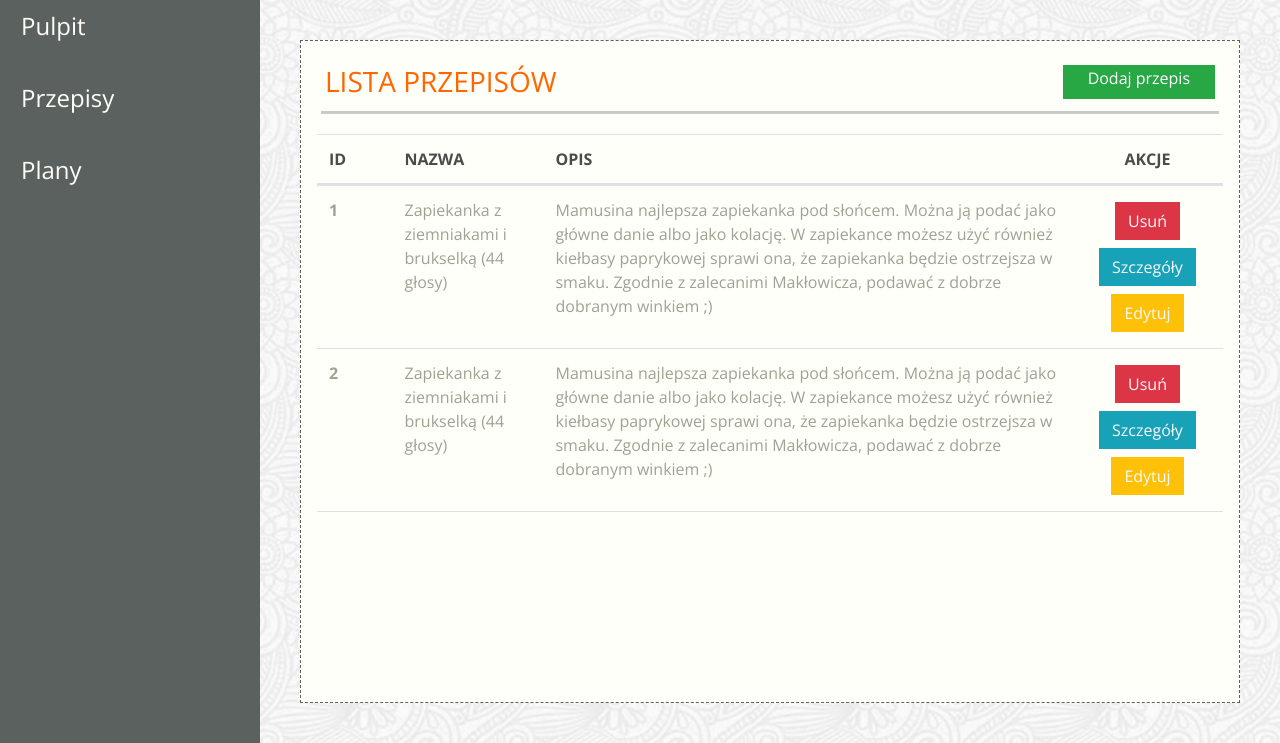
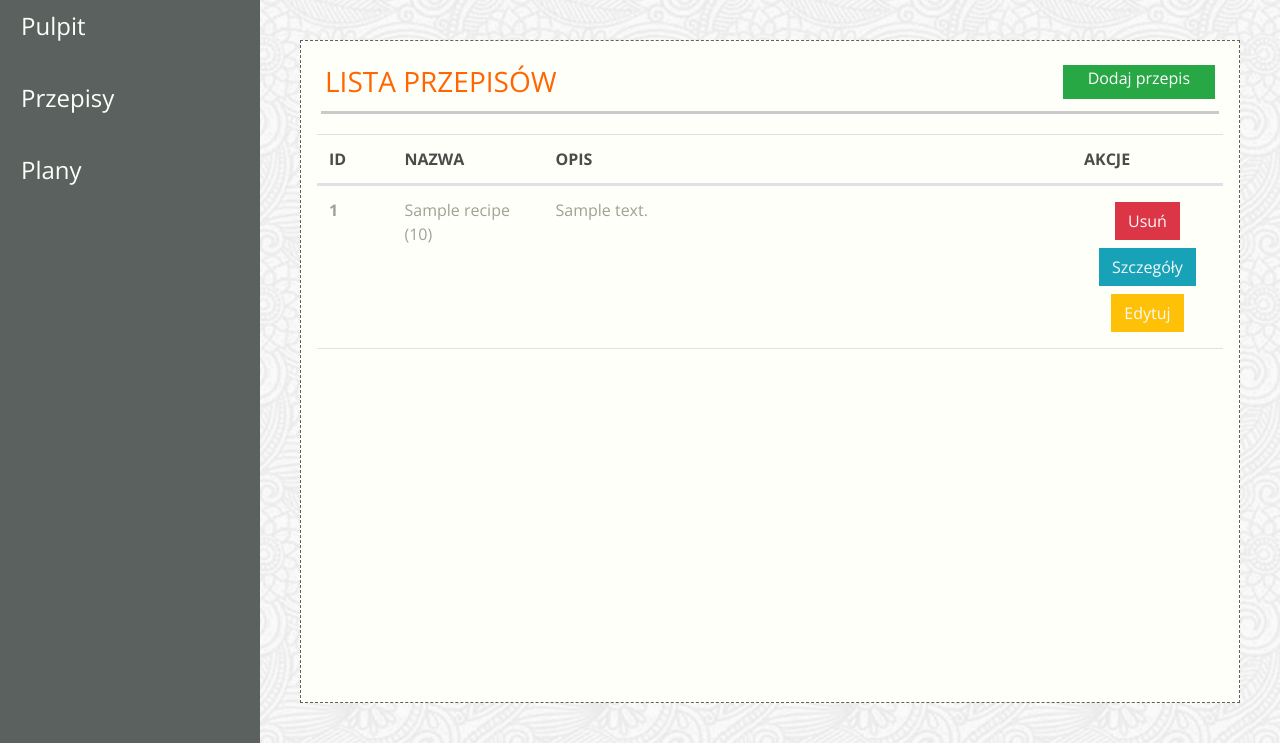
Before and after one commit to KarolinaK-14/scrum-lab, a Django app: template jedzonko/templates/app-recipes.html in a window 1280 px wide. Shown: the part 84-827 px from the top of the page. Run offline with Django 3.2, Linux system fonts and the light colour scheme; the template is opened without the code that fills it: most values are stand-ins (such as "Sample title", 1, 10 or a date in 2020); some libraries are stand-ins or nearby versions; some web fonts are replaced.

Commit message:
Add 3.1 lista przepisow

```diff
--- a/jedzonko/templates/app-recipes.html
+++ b/jedzonko/templates/app-recipes.html
@@ -7,7 +7,7 @@
         <div class="col noPadding"><h3 class="color-header text-uppercase">Lista
             Przepisów</h3></div>
         <div class="col noPadding d-flex justify-content-end mb-2"><a
-                href="/app-add-recipe.html"
+                href="{% url 'add-recipe' %}"
                 class="btn btn-success rounded-0 pt-0 pb-0 pr-4 pl-4">Dodaj
             przepis</a></div>
     </div>
@@ -17,51 +17,52 @@
             <th scope="col" class="col-1">ID</th>
             <th scope="col" class="col-2">NAZWA</th>
             <th scope="col" class="col-7">OPIS</th>
-            <th scope="col" class="col-2 center">AKCJE</th>
+            <th scope="col" class="col-2">AKCJE</th>
         </tr>
         </thead>
         <tbody class="text-color-lighter">
+        {% for recipe in recipes %}
         <tr class="d-flex">
-            <th scope="row" class="col-1">1</th>
+            <th scope="row" class="col-1">{{ forloop.counter }}</th>
             <td class="col-2">
-                Zapiekanka z ziemniakami i brukselką (44 głosy)
+                {{ recipe.name }} ({{ recipe.votes }})
             </td>
-            <td clas="col-7">Mamusina najlepsza zapiekanka pod słońcem. Można ją
-                podać jako główne danie albo jako kolację. W zapiekance możesz
-                użyć również kiełbasy paprykowej sprawi ona, że zapiekanka
-                będzie ostrzejsza w smaku. Zgodnie z zalecanimi Makłowicza,
-                podawać z dobrze dobranym winkiem ;)
+            <td class="col-7">
+                {{ recipe.description }}
             </td>
             <td class="col-2 d-flex align-items-center justify-content-center flex-wrap">
                 <a href="#"
                    class="btn btn-danger rounded-0 text-light m-1">Usuń</a>
-                <a href="/app-recipe-details.html"
+                <a href="{% url 'recipe' recipe.id %}"
                    class="btn btn-info rounded-0 text-light m-1">Szczegóły</a>
-                <a href="/app-edit-recipe.html"
+                <a href="{% url 'modify-recipe' recipe.id %}"
                    class="btn btn-warning rounded-0 text-light m-1">Edytuj</a>
             </td>
         </tr>
-        <tr class="d-flex">
-            <th scope="row" class="col-1">2</th>
-            <td class="col-2">
-                Zapiekanka z ziemniakami i brukselką (44 głosy)
-            </td>
-            <td clas="col-7">Mamusina najlepsza zapiekanka pod słońcem. Można ją
-                podać jako główne danie albo jako kolację. W zapiekance możesz
-                użyć również kiełbasy paprykowej sprawi ona, że zapiekanka
-                będzie ostrzejsza w smaku. Zgodnie z zalecanimi Makłowicza,
-                podawać z dobrze dobranym winkiem ;)
-            </td>
-            <td class="col-2 d-flex align-items-center justify-content-center flex-wrap">
-                <a href="#"
-                   class="btn btn-danger rounded-0 text-light m-1">Usuń</a>
-                <a href="/app-recipe-details.html"
-                   class="btn btn-info rounded-0 text-light m-1">Szczegóły</a>
-                <a href="/app-edit-recipe.html"
-                   class="btn btn-warning rounded-0 text-light m-1">Edytuj</a>
-            </td>
-        </tr>
+        {% endfor %}
         </tbody>
     </table>
+
+    {% if recipes.has_other_pages %}
+    <div class="pagination">
+        <span class="step-links">
+            {% if recipes.has_previous %}
+                <a href="?page={{ recipes.previous_page_number }}">&lt; poprzednia</a>
+            {% endif %}
+
+            {% for i in recipes.paginator.page_range %}
+                {% if recipes.number == i %}
+                    <span class="active">{{ i }}</span>
+                {% else %}
+                    <a href="?page={{ i }}">{{ i }}</a>
+                {% endif %}
+            {% endfor %}
+
+            {% if recipes.has_next %}
+                <a href="?page={{ recipes.next_page_number }}">następna &gt;</a>
+            {% endif %}
+        </span>
+    </div>
+    {% endif %}
 </div>
 {% endblock content %}
--- a/scrumlab/urls.py
+++ b/scrumlab/urls.py
@@ -23,6 +23,8 @@ urlpatterns = [
     path('', v.LandingPage.as_view()),
     path('main/', v.DashboardView.as_view(), name='dashboard'),
     path('recipe/list/', v.RecipeListView.as_view(), name='recipe-list'),
-    path('recipe/add/', v.AddRecipe.as_view()),
+    path('recipe/<int:recipe_id>/', v.RecipeView.as_view(), name='recipe'),
+    path('recipe/modify/<int:recipe_id>/', v.ModifyRecipeView.as_view(), name='modify-recipe'),
+    path('recipe/add/', v.AddRecipeView.as_view(), name='add-recipe'),
     # path('index/', v.IndexView.as_view()),
 ]
```
Also changed, not shown: jedzonko/views.py (+17 -3 lines).
